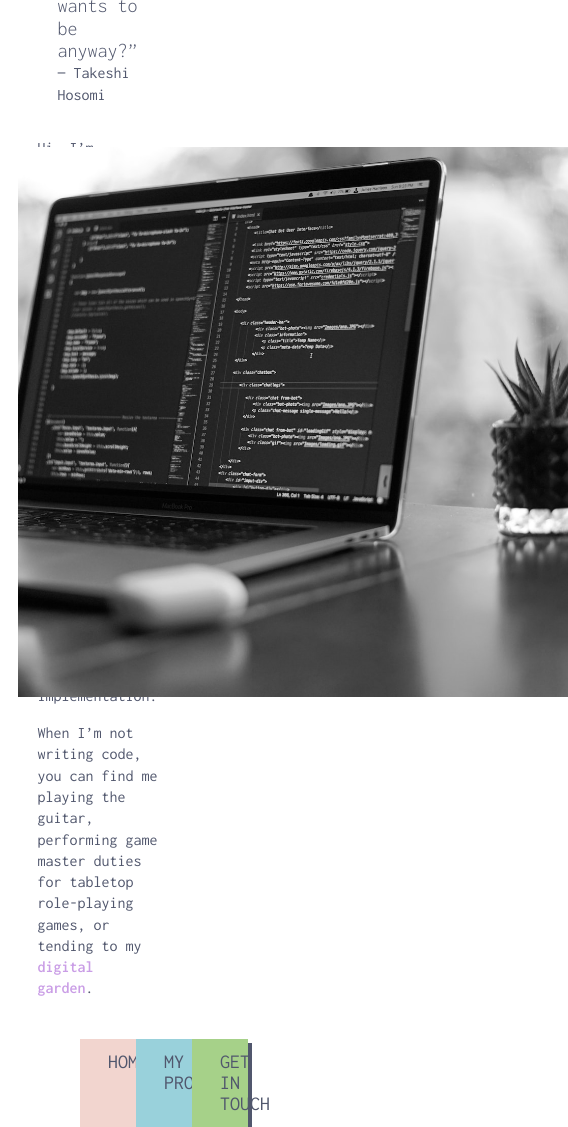
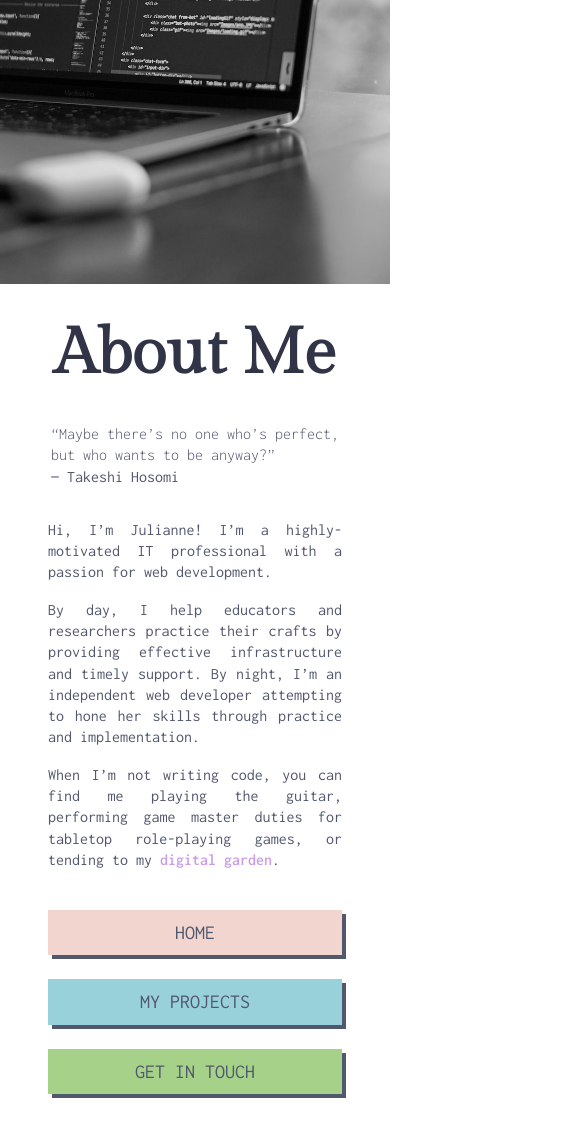
Before and after one commit to LeftySolara/personal-website, a React (Vite) app: page /about in a window 390 px wide. Shown: the whole page, 568 px wide, since content can reach past the window. Built offline with nearby package versions, Linux system fonts and the light colour scheme.

Commit message:
Add: responsive styles for about page

```diff
--- a/src/scss/pages/_aboutpage.scss
+++ b/src/scss/pages/_aboutpage.scss
@@ -8,6 +8,10 @@
   align-items: center;
   height: 100vh;
   color: map-get(theme.$colors, "surface1");
+
+  @include media(">phone", "<=desktop") {
+    flex-flow: column-reverse nowrap;
+  }
 }
 
 #about-hero {
@@ -22,6 +26,12 @@
   font-size: 16px;
   font-weight: $font-weight-regular;
   line-height: 133%;
+
+  @include media(">phone", "<=desktop") {
+    width: 100%;
+    padding: 16px 48px 16px 48px;
+    text-align: justify;
+  }
 }
 
 #about-hero h1 {
@@ -33,6 +43,10 @@
 .quote {
   font-size: 20px;
   font-weight: $font-weight-light;
+
+  @include media(">phone", "<=desktop") {
+    font-size: 16px;
+  }
 }
 
 .about-text p a {
@@ -47,6 +61,10 @@
   align-items: center;
   width: 50%;
   height: 100%;
+
+  @include media(">phone", "<=desktop") {
+    width: 100vw;
+  }
 }
 
 .about-image {
@@ -54,6 +72,10 @@
   height: 550px;
   width: 550px;
   object-fit: cover;
+
+  @include media(">phone", "<=desktop") {
+    width: 100vw;
+  }
 }
 
 .about-button-container {
@@ -62,4 +84,16 @@
   justify-content: space-between;
   width: 100%;
   margin-top: 24px;
+
+  @include media(">phone", "<=desktop") {
+    flex-flow: column nowrap;
+    align-items: space-between;
+    gap: 24px;
+  }
 }
+
+.about-button-container .button {
+  @include media(">phone", "<=desktop") {
+    width: 100%;
+  }
+}
```
